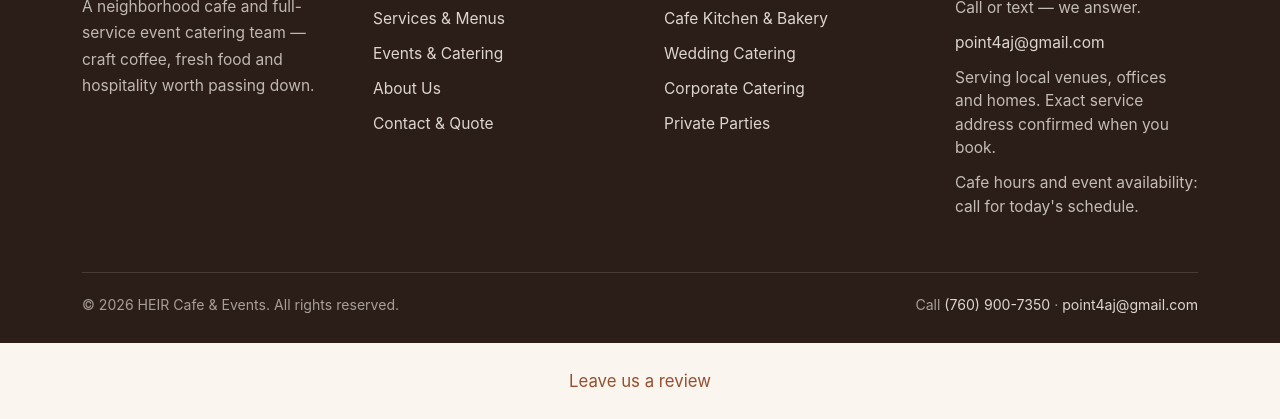
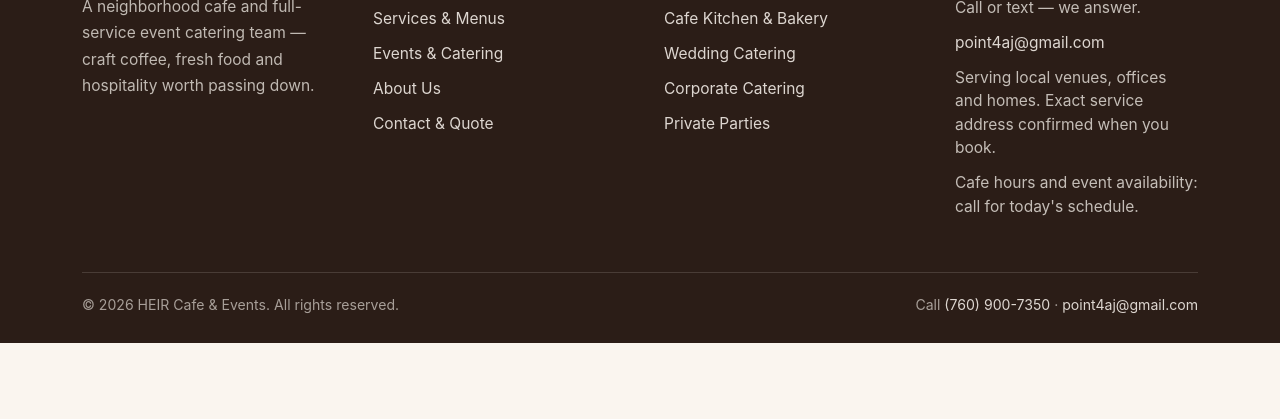
Before and after one commit to hmseeb/site-heir-cafe-events-34bc, a plain HTML site: page blog/event-catering-cost/index.html in a window 1280 px wide. Shown: the part 2364-2783 px from the top of the page. After the commit the page ends 2707 px from the top, so only its background shows below. Drawn offline with Linux system fonts and the light colour scheme.

Commit message:
chore: update blog

```diff
--- a/blog/event-catering-cost/index.html
+++ b/blog/event-catering-cost/index.html
@@ -143,6 +143,5 @@
     </div>
   </div>
 </footer>
-<p data-lv-review="1" style="text-align:center;margin:24px 0"><a href="/review">Leave us a review</a></p>
 </body>
 </html>
```
Also changed, not shown: blog/index.html (+0 -1 lines), blog/mobile-espresso-bar-for-events/index.html (+0 -1 lines).
